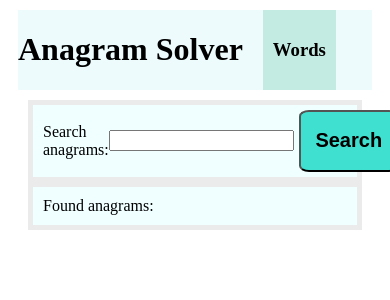
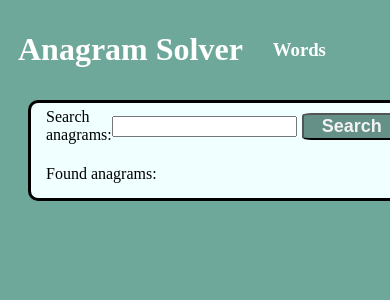
Before and after one commit to SauleStan/AnagramSolver, an Angular app in the folder AnagramSolver.AngularApp/: page / in a window 390 px wide. Shown: the top 300 px of the page. Built offline with nearby package versions, Linux system fonts and the light colour scheme.

Commit message:
Change UI

```diff
--- a/AnagramSolver.AngularApp/src/app/app.module.ts
+++ b/AnagramSolver.AngularApp/src/app/app.module.ts
@@ -5,7 +5,7 @@ import { ReactiveFormsModule } from '@angular/forms';
 import { RouterModule, Routes } from '@angular/router';
 
 import { AppComponent } from './app.component';
-import { AnagramComponent } from './components/body/anagram.component';
+import { AnagramComponent } from './components/anagram/anagram.component';
 import { ButtonComponent } from './components/button/button.component';
 import { HeaderComponent } from './components/header/header.component';
 import { WordItemComponent } from './components/word-item/word-item.component';
--- a/AnagramSolver.AngularApp/src/app/components/body/anagram.component.css
+++ b/AnagramSolver.AngularApp/src/app/components/anagram/anagram.component.css
@@ -1,7 +1,12 @@
+label{
+    font-size: 18px;
+}
+
 .container{
     margin:10px 20px 10px 20px;
     padding: 5px;
-    background-color: #ebebeb;
+    background-color: azure;
+    min-width: 360px;
 }
 
 .search-bar{
@@ -10,11 +15,15 @@
     align-items: center;
     padding-left: 10px;
     max-width: 500px;
-    background-color: azure;
 }
 
 .anagram-container{
     margin-top: 10px;
     padding: 10px;
-    background-color: azure;
 }
+
+@media only screen and (max-width: 600px){
+    label{
+        font-size: 16px;
+    }
+}
--- a/AnagramSolver.AngularApp/src/app/components/body/anagram.component.html
+++ b/AnagramSolver.AngularApp/src/app/components/anagram/anagram.component.html
@@ -2,10 +2,10 @@
     <form class="search-bar" [formGroup]="searchForm" (ngSubmit)="onSubmit()">
         <label>Search anagrams:</label>
         <input id="inputWord" type="text" formControlName="inputWord">
-        <app-button type="submit" color="turquoise" text="Search"></app-button>
+        <app-button type="submit" text="Search"></app-button>
     </form>
     <div class="anagram-container">
-        <div>Found anagrams: </div>
+        <label>Found anagrams: </label>
         <app-word-item class="word" *ngFor="let anagram of anagrams" [word]="anagram"></app-word-item>
     </div>
 </div>
--- a/AnagramSolver.AngularApp/src/app/components/button/button.component.css
+++ b/AnagramSolver.AngularApp/src/app/components/button/button.component.css
@@ -1,6 +1,24 @@
-.btn{
-    background-color: #3AAFB9;
+button{
+    background-color: #a7a9be;
     margin: 5px;
     border-radius: 10%;
     min-width: 100px;
+    font-size: 18px;
+    font-weight: bold;
+    color: #271c19;
 }
+
+button:hover{
+    background-color: #c2c4db;
+}
+
+@media only screen and (max-width:600px){
+    button{
+        background-color:rgb(100, 144, 136);
+        color:#f2f2f2;
+    }
+
+    button:hover{
+        background-color:rgb(120, 169, 160);
+    }
+}
--- a/AnagramSolver.AngularApp/src/app/components/button/button.component.html
+++ b/AnagramSolver.AngularApp/src/app/components/button/button.component.html
@@ -1,3 +1,3 @@
-<button [ngStyle]="{'background-color': color}" class="btn" (click)="onClick()">
-    <h2>{{ text }}</h2>
+<button [ngStyle]="{'background-color': color}" (click)="onClick()">
+    {{ text }}
 </button>
--- a/AnagramSolver.AngularApp/src/app/components/header/header.component.css
+++ b/AnagramSolver.AngularApp/src/app/components/header/header.component.css
@@ -2,8 +2,8 @@ header {
     display: flex;
     justify-content:left;
     align-items: center;
-    background-color: #EDFBFC;
     margin: 10px;
+    min-width: 400px;
 }
 
 a, a:visited{
@@ -11,12 +11,9 @@ a, a:visited{
     text-decoration: none;
 }
 
-a:hover{
-    color:rgb(90, 90, 90)
-}
-
 .nav-bar{
+    display: flex;
+    align-items: center;
     margin-left: 20px;
     padding: 10px;
-    background-color:rgb(196, 235, 226);
 }
--- a/AnagramSolver.AngularApp/src/app/components/word-item/word-item.component.css
+++ b/AnagramSolver.AngularApp/src/app/components/word-item/word-item.component.css
@@ -1,4 +1,13 @@
 .word-item{
     padding: 10px;
-    background-color: rgb(203, 223, 250);
+    color:black;
+    font-size: 18px;
 }
+
+@media only screen and (max-width: 600px){
+    .word-item{
+        padding: 10px;
+        color:black;
+        font-size: 16px;
+    }
+}
--- a/AnagramSolver.AngularApp/src/app/components/words/words.component.css
+++ b/AnagramSolver.AngularApp/src/app/components/words/words.component.css
@@ -1,5 +1,5 @@
 .words{
     padding: 10px 20px;
     background-color: rgb(219, 246, 255);
-    margin-top: 5px;
+    border-radius: 6px;
 }
--- a/AnagramSolver.AngularApp/src/app/components/words/words.component.html
+++ b/AnagramSolver.AngularApp/src/app/components/words/words.component.html
@@ -1,3 +1,5 @@
-<div class="words">
-    <app-word-item *ngFor="let word of words" [word]="word"></app-word-item>
+<div class="container">
+    <div class="words">
+        <app-word-item *ngFor="let word of words" [word]="word"></app-word-item>
+    </div>
 </div>
--- a/AnagramSolver.AngularApp/src/styles.css
+++ b/AnagramSolver.AngularApp/src/styles.css
@@ -1 +1,31 @@
-/* You can add global styles to this file, and also import other style files */
+html{
+    background-color: #303039;
+}
+
+h1, h3{
+    color: #fffffe;
+}
+
+h1:hover, h3:hover{
+    color:rgb(219, 219, 219);
+}
+
+h2{
+    color: #271c19;
+}
+
+
+.container{
+    border: 3px solid #000000;
+    border-radius: 10px;
+}
+
+@media only screen and (max-width: 600px) {
+    html{
+        background-color:rgb(110, 168, 155);
+    }
+
+    h2{
+        color:#f2f2f2
+    }
+}
```
Also changed, not shown: AnagramSolver.AngularApp/src/app/app.component.html (line endings or trailing spaces), AnagramSolver.AngularApp/src/app/components/anagram/anagram.component.ts (renamed from AnagramSolver.AngularApp/src/app/components/body/anagram.component.ts).
